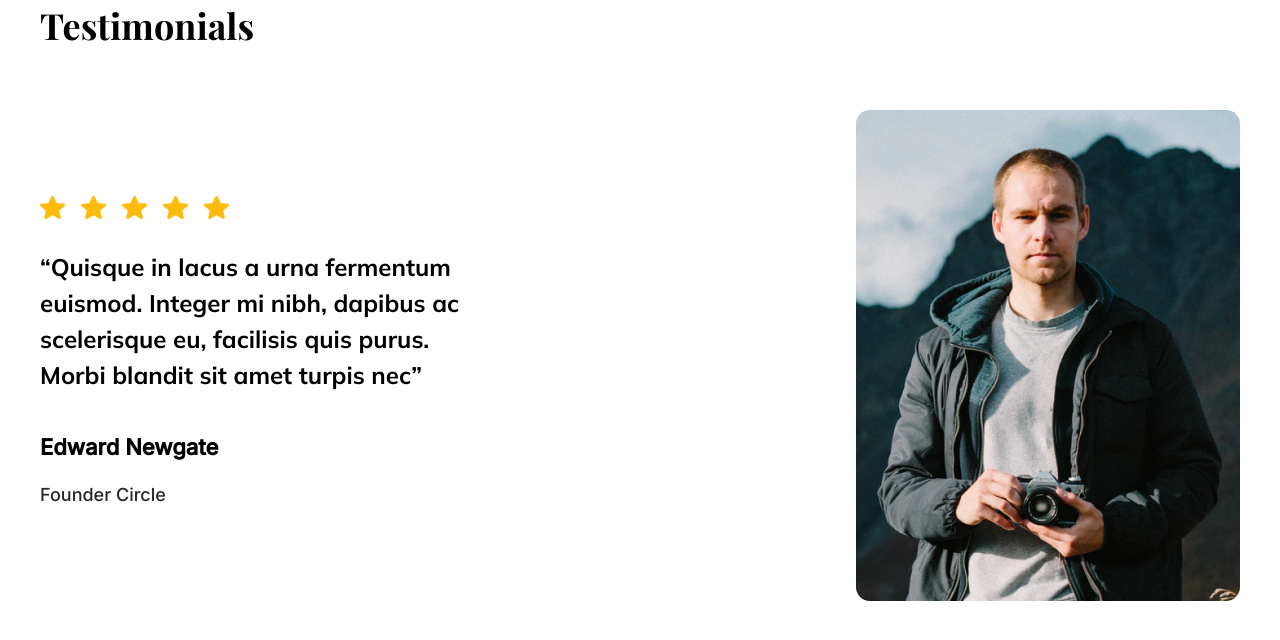
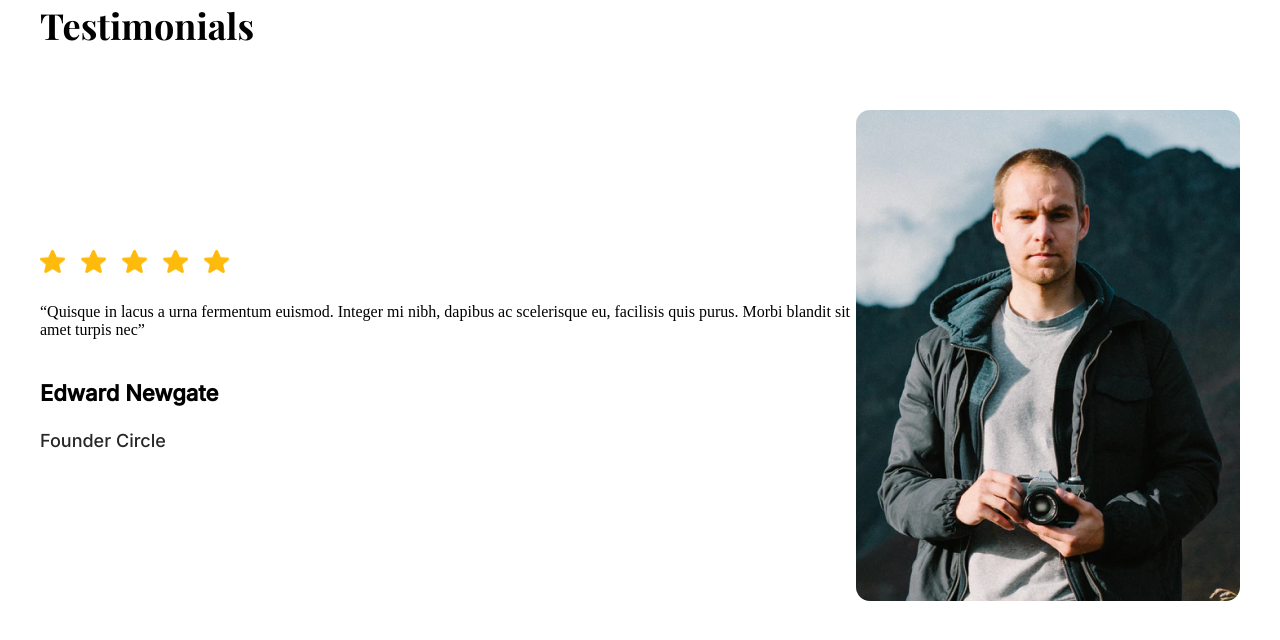
Before and after one commit to Furqaaan/ExploreTravel, a React (Vite) app: page / in a window 1280 px wide. Shown: the top 640 px of the page. Built offline with nearby package versions, Linux system fonts and the light colour scheme.

Commit message:
Fixed a typo bug off testimonials

```diff
--- a/src/Components/Testimonials/Testimonials.jsx
+++ b/src/Components/Testimonials/Testimonials.jsx
@@ -18,7 +18,7 @@ function Testimonials() {
 				<div className="testimonials-ratings">
 					{ratings}
 				</div>
-				<div className="testionials-description">
+				<div className="testimonials-description">
 					<p>“Quisque in lacus a urna fermentum euismod. Integer mi nibh, dapibus ac scelerisque eu, facilisis quis purus. Morbi blandit sit amet turpis nec”</p>
 				</div>
 				<div className="testimonials-author">
```
